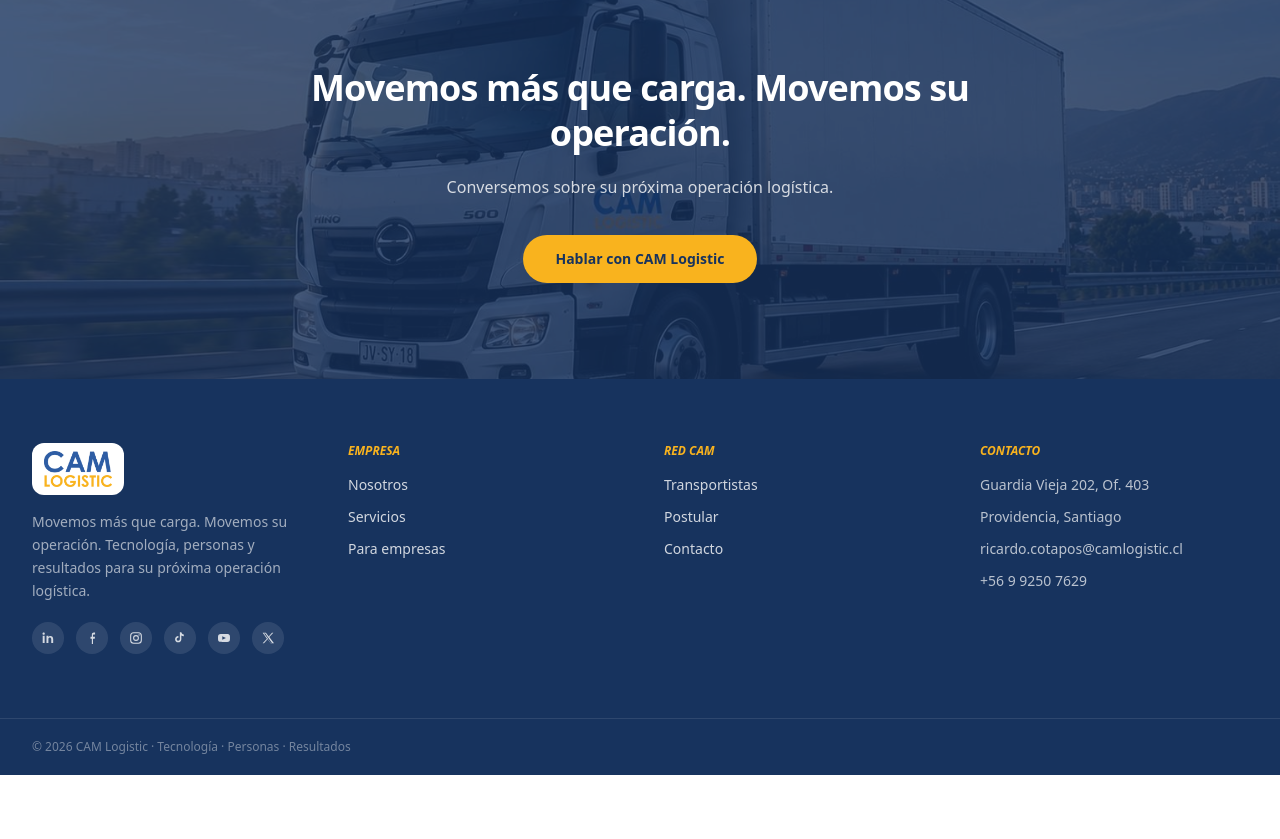
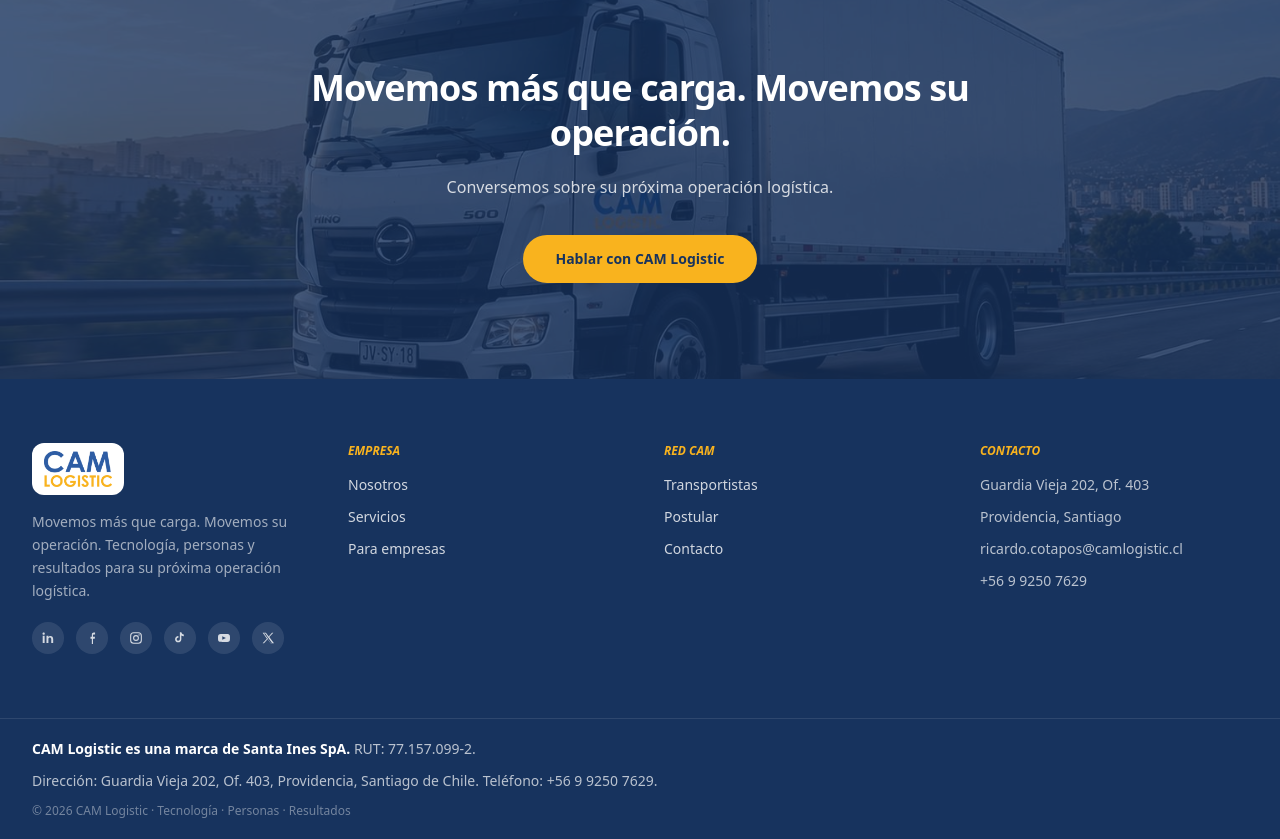
Before and after one commit to aalday-dotcom/camlogistic-web, a Next.js app: page / in a window 1280 px wide. Shown: the part 4615-5454 px from the top of the page. Before the commit the page ends 5390 px from the top, so only its background shows below. Built offline with nearby package versions, Linux system fonts and the light colour scheme.

Commit message:
Agregar identificación de Santa Ines SpA al pie de página

```diff
--- a/src/components/Footer.tsx
+++ b/src/components/Footer.tsx
@@ -156,8 +156,24 @@
       </div>
 
       <div className="border-t border-white/10">
-        <div className="mx-auto max-w-7xl px-6 lg:px-8 py-5 text-xs text-white/40">
-          © {year} CAM Logistic · Tecnología · Personas · Resultados
+        <div className="mx-auto max-w-7xl px-6 lg:px-8 py-5 space-y-3 text-sm text-white/70">
+          <p>
+            <strong className="font-semibold text-white">
+              CAM Logistic es una marca de Santa Ines SpA.
+            </strong>{" "}
+            RUT: 77.157.099-2.
+          </p>
+          <p>
+            Dirección: Guardia Vieja 202, Of. 403, Providencia, Santiago de Chile.
+            {" "}Teléfono:{" "}
+            <a href="tel:+56992507629" className="hover:text-white transition-colors">
+              +56 9 9250 7629
+            </a>
+            .
+          </p>
+          <p className="text-xs text-white/40">
+            © {year} CAM Logistic · Tecnología · Personas · Resultados
+          </p>
         </div>
       </div>
     </footer>
```
